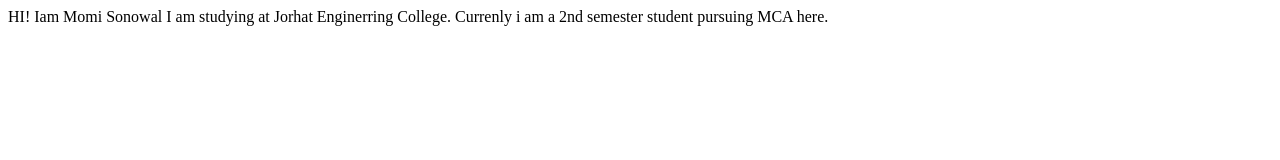
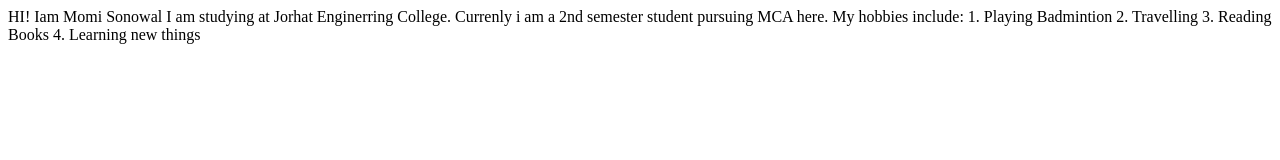
Before and after one commit to MomiSonowal/momis-site, a plain HTML site: page index.html in a window 1280 px wide. Drawn offline with Linux system fonts and the light colour scheme.

Commit message:
added Hobbies

```diff
--- a/index.html
+++ b/index.html
@@ -11,5 +11,10 @@
 
     I am studying at Jorhat Enginerring College.
     Currenly i am a 2nd semester student pursuing MCA here.
-</body>
+    My hobbies include:
+    1. Playing Badmintion
+    2. Travelling
+    3. Reading Books
+    4. Learning new things
+ </body>
 </html>
```
